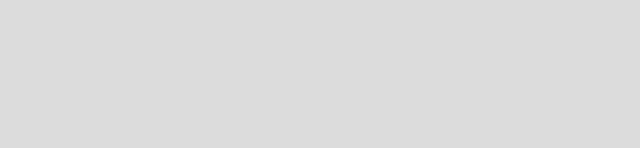
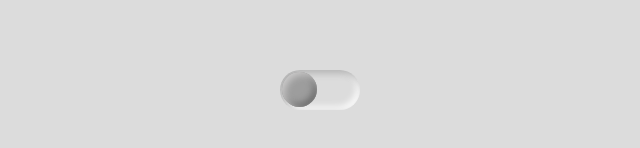
Before and after one commit to IvanMykytyn/in-process, a React (Create React App) app: page / in a window 1280 px wide. Shown: the part 624-772 px from the top of the page, without its empty margins (320-960 px from the left). Built offline with nearby package versions, Linux system fonts and the light colour scheme.

Commit message:
add toggle component

```diff
--- a/src/App.tsx
+++ b/src/App.tsx
@@ -1,7 +1,7 @@
 import * as React from 'react'
 
 import css from './App.module.scss'
-import { Input } from './components'
+import { Input,Toggle } from './components'
 
 function App() {
   return (
@@ -20,6 +20,7 @@ function App() {
             helperText={'Invalid Value. Please, try again!'}
           />
         </div>
+        <Toggle/>
       </div>
     </div>
   )
--- /dev/null
+++ b/src/components/Toggle/Toggle.tsx
@@ -0,0 +1,27 @@
+import React, {FC, useState} from 'react';
+
+import "./toggle.styles.scss";
+
+interface ToggleProps{
+    toggled?: boolean
+}
+
+const Toggle: FC<ToggleProps> = ({...arg}) => {
+    const [toggled, setToggled] = useState(false)
+    return (
+        <>
+            <input {...arg}
+                   className={'react-switch-checkbox'}
+                   type={'checkbox'}
+                   id={`react-switch-new`}
+                   onChange={(event => setToggled(event.target.checked))}
+            />
+            <label className={'react-switch-label'}
+                   htmlFor={`react-switch-new`}
+            >
+                <span className={'react-switch-button'}/>
+            </label>
+        </>
+    );
+}
+export default Toggle;
--- /dev/null
+++ b/src/components/Toggle/toggle.styles.scss
@@ -0,0 +1,48 @@
+@import "../../App.module";
+
+.react-switch-checkbox {
+  height: 0;
+  width: 0;
+  visibility: hidden;
+}
+
+.react-switch-label {
+  display: flex;
+  align-items: center;
+  justify-content: space-between;
+  cursor: pointer;
+  width: 80px;
+  height: 40px;
+  background: $background;
+  box-shadow: $innerBoxShadow;
+  border: 0px solid rgba(171, 171, 171, 0.23);
+  border-radius: 100px;
+  position: relative;
+  transition: background-color .2s;
+}
+
+.react-switch-label .react-switch-button {
+  content: '';
+  position: absolute;
+  top: 2px;
+  left: 2px;
+  width: 35px;
+  height: 35px;
+  border-radius: 45px;
+  transition: 0.2s;
+  background: #9d9d9d;
+  box-shadow: inset 3px 3px 7px #cbcaca,
+  inset -3px -3px 7px #696969;
+}
+
+.react-switch-checkbox:checked + .react-switch-label .react-switch-button {
+  left: calc(100% - 2px);
+  transform: translateX(-100%);
+  background: $primaryColor;
+  box-shadow: inset 3px 3px 7px #aac5e5,
+  inset -3px -3px 7px #2f5a83;
+}
+
+.react-switch-label:active .react-switch-button {
+  width: 40px;
+}
--- a/src/components/index.ts
+++ b/src/components/index.ts
@@ -1,3 +1,4 @@
-import Input from "./Input/Input"
+import Input from "./Input/Input";
+import Toggle from "./Toggle/Toggle";
 
-export {Input}
+export {Input,Toggle}
```
